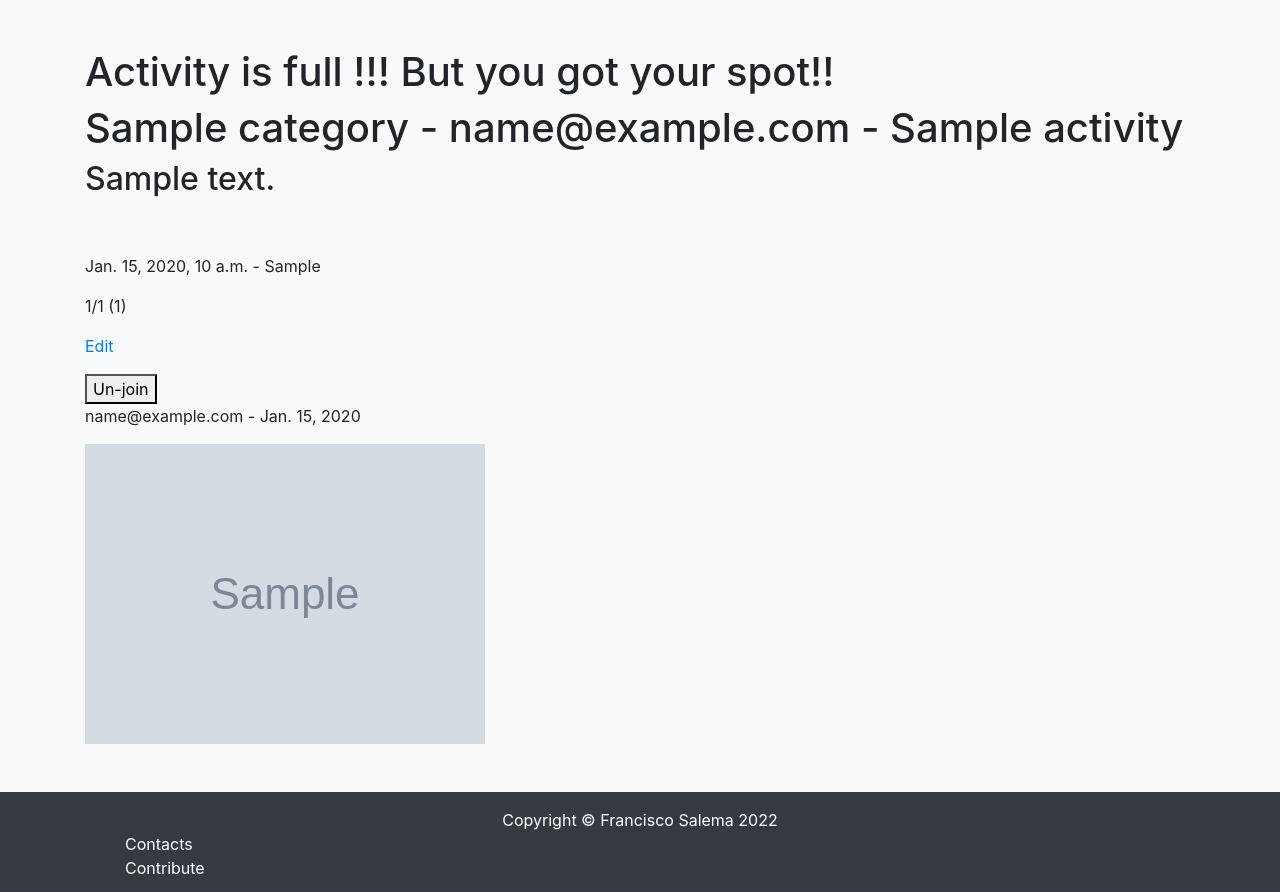
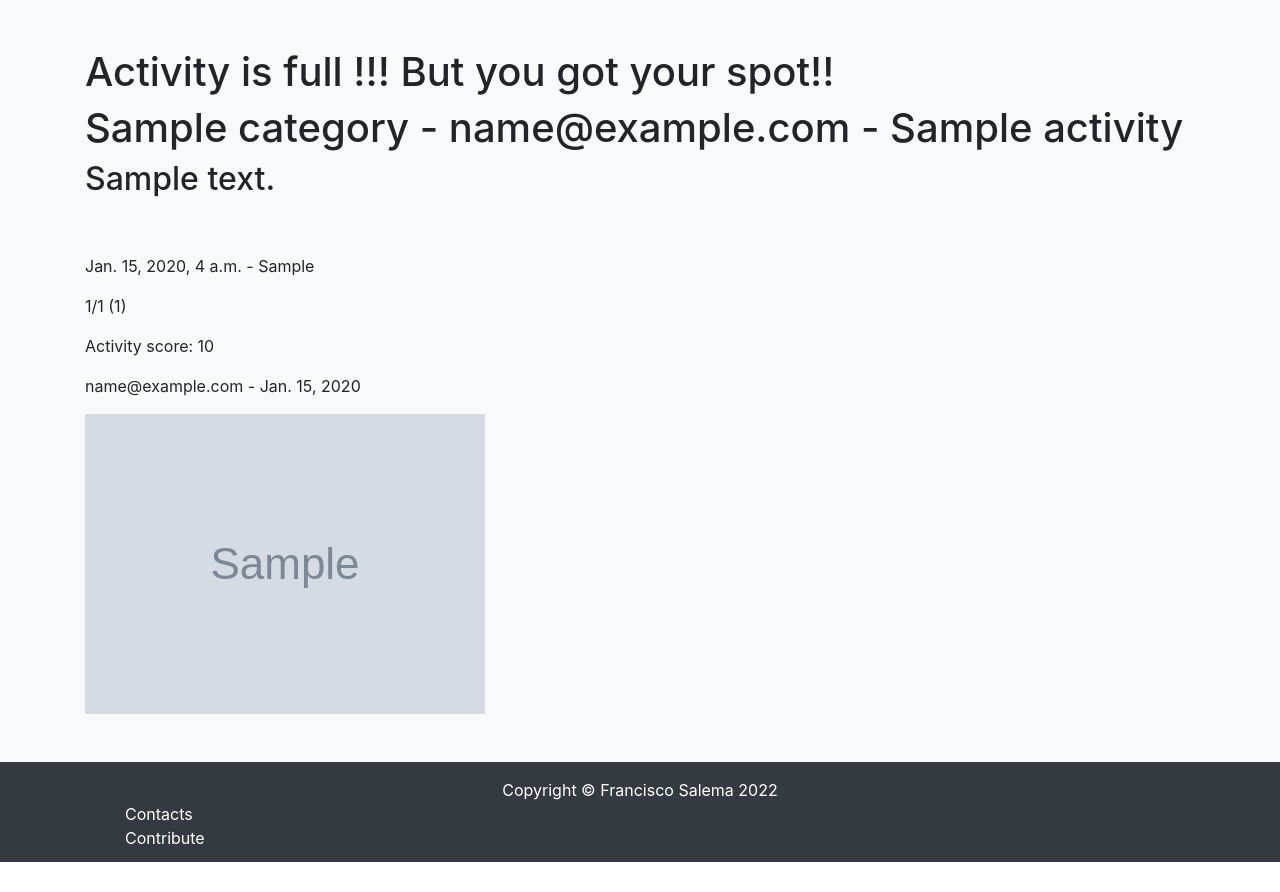
Before and after one commit to fsalemag/django_app, a Django app: page /activities/category/1/1 in a window 1280 px wide. Shown: the part 56-948 px from the top of the page. After the commit the page ends 918 px from the top, so only its background shows below. Run offline with Django 3.2, Linux system fonts and the light colour scheme; a user stored in the database is signed in; tables that the repository leaves empty hold one stand-in row (values such as "Sample post"); grey boxes marked "Sample" are stand-in pictures; parts of the project's set-up code (start-up, migrations or seed data) failed here and were passed over; some libraries are stand-ins or nearby versions.

Commit message:
Added activity score and user score

```diff
--- a/activities/admin.py
+++ b/activities/admin.py
@@ -1,6 +1,7 @@
 from django.contrib import admin
 
-from .models import Activity, Category
+from .models import Activity, Category, ActivityVote
 
 admin.site.register(Activity)
 admin.site.register(Category)
+admin.site.register(ActivityVote)
--- a/activities/models.py
+++ b/activities/models.py
@@ -1,7 +1,11 @@
+from datetime import datetime
+
+from django.core.validators import MaxValueValidator, MinValueValidator
 from django.db import models
+from django.db.models import Sum, Count
+from django.urls import reverse
+
 from users.models import MyUser
-from django.urls import reverse
-from django.core.validators import MaxValueValidator, MinValueValidator
 
 
 class Category(models.Model):
@@ -12,13 +16,19 @@ class Category(models.Model):
         return self.name
 
 
-class FavoriteCategory(models.Model):
-    ...
+class ActivityVote(models.Model):
+    voter = models.ForeignKey(MyUser, on_delete=models.CASCADE, related_name="votes")
+    score = models.PositiveSmallIntegerField(
+        validators=[MinValueValidator(1), MaxValueValidator(5)],
+        null=True
+    )
+    created_on = models.DateTimeField(auto_now_add=True)
 
+    def __str__(self):
+        return f"{self.voter.email}: {self.score} ({self.pk})"
 
-class Tags(models.Model):
-    ...
-
+    def __repr__(self):
+        return f"{self.voter.email}: {self.score} ({self.pk})"
 
 class Activity(models.Model):
     category = models.ForeignKey(Category, on_delete=models.CASCADE)
@@ -39,10 +49,7 @@ class Activity(models.Model):
     waiting_list_enabled = models.BooleanField(default=False)
     waiting_list = models.ManyToManyField(MyUser, related_name="waiting_list", blank=True)
 
-    score = models.PositiveSmallIntegerField(
-        validators=[MinValueValidator(1), MaxValueValidator(5)],
-        null=True
-    )
+    votes = models.ManyToManyField(ActivityVote, related_name="activities_voted", blank=True)
 
     def __str__(self):
         return self.title
@@ -54,6 +61,10 @@ class Activity(models.Model):
     def is_full(self):
         return self.participants.count() >= self.max_n_participants
 
+    @property
+    def is_past(self):
+        return self.time_of_event < datetime.now()
 
-class FavouriteActivity(models.Model):
-    ...
+    @property
+    def score(self):
+        return round(self.votes.aggregate(score=Sum("score")/Count("score")).get("score"), 1)
--- a/activities/templates/activities/activity-detail.html
+++ b/activities/templates/activities/activity-detail.html
@@ -24,11 +24,17 @@
                     {% endif %}
                 </p>
 
+
+                {# EDIT ACTIVITY #}
+                {% if not activity.is_past %}
                     <p>{% if object.creator.email == user.email %}
                         <a href="{% url 'activities-edit-detail' object.category object.id %}">Edit</a>
                     {% endif %}</p>
+                {% endif %}
 
-                {# Handle action user can take#}
+
+                {# Handle action user can take #}
+                {% if not activity.is_past %}
                     {% if user in object.participants.all %}
                         <form class="pointer" method="post"
                               action="{% url 'activities-edit-detail' object.category object.id %}">
@@ -63,18 +69,35 @@
                         </form>
                     {% endif %}
 
+                {# If it is a past activity #}
+                {% else %}
+                    <p>Activity score: {{ activity.score }}</p>
+                    {% if user in object.participants.all and user.pk not in voters %}
+                        <p>Evaluate activity</p>
+                        <form method="post" action="{% url 'activities-edit-detail' object.category object.id %}">
+                            {% csrf_token %}
+                            <select class="form-select" aria-label="Default select example" name="score">
+                                <option value="1">1</option>
+                                <option value="2">2</option>
+                                <option value="3">3</option>
+                                <option value="4">4</option>
+                                <option value="5">5</option>
+                            </select>
+                            <input type="submit" value="Submit">
+                            <input type="hidden" name="action" value="vote">
+                        </form>
+                    {% endif %}
+                {% endif %}
+
+
                 {# DISPLAY CURRENT USERS 🙂 #}
                 {% for profile in profiles %}
                     <div>
                         <p>{{ profile.user.email }} - {{ profile.date_of_birth }}</p>
                         <img src="{{ profile.profile_picture.url }}" alt="">
-
-
                     </div>
                 {% endfor %}
-
             </div>
         </div>
-
     </main>
 {% endblock %}
--- a/activities/views.py
+++ b/activities/views.py
@@ -5,7 +5,7 @@ from django.views.generic import DetailView
 from django.views.generic.edit import UpdateView, CreateView
 from django.urls import reverse_lazy, reverse
 from django.db.models import Count
-from .models import Activity, Category
+from .models import Activity, Category, ActivityVote
 from .forms import ActivityForm
 from users.models import UserProfile
 
@@ -67,6 +67,9 @@ class ActivityDetailView(DetailView):
         participants = context["activity"].participants.all()
         context["profiles"] = UserProfile.objects.filter(user__in=participants)
 
+        votes = context["activity"].votes.all()
+        context["votes"] = votes
+        context["voters"] = votes.values_list("voter", flat=True)
         return context
 
 
@@ -132,6 +135,16 @@ class ActivityEditDetailView(UpdateView):
             activity.waiting_list.add(request.user)
             return redirect(reverse("activities-detail", kwargs=kwargs), permanent=True)
 
+        # Add vote
+        elif request.POST.get("action", "") == "vote":
+            vote = ActivityVote.objects.create(
+                voter=self.request.user,
+                score=request.POST.get("score")
+            )
+            print(request.POST)
+            activity.votes.add(vote)
+            return redirect(reverse("activities-detail", kwargs=kwargs), permanent=True)
+
         # Normal form to update activity with self.fields
         else:
             return super().post(request, *args, **kwargs)
--- a/users/models.py
+++ b/users/models.py
@@ -1,10 +1,11 @@
+from django.db.models import F
 import os
 from datetime import datetime
 
 from PIL import Image
 from django.contrib.auth.models import AbstractUser, BaseUserManager
 from django.db import models
-from django.db.models import Sum
+from django.db.models import Sum, Count, Avg
 from django.db.models.signals import pre_save
 from django.dispatch import receiver
 from django.urls import reverse
@@ -89,7 +90,6 @@ class UserProfile(models.Model):
     def activities(self):
         return self.user.activities.filter(time_of_event__gt=datetime.now())
 
-
     @property
     def activities_completed(self):
         return self.user.activities.filter(time_of_event__lte=datetime.now())
@@ -99,11 +99,10 @@ class UserProfile(models.Model):
         return self.user.activities_created.filter(time_of_event__lte=datetime.now())
 
     @property
-    def score(self):
-        sum_score = self.activities_created.aggregate(Sum("score")) .get("score__sum")
-        n_non_null_scores = self.activities_completed.filter(score__isnull=False).count()
-        return round(sum_score / n_non_null_scores, 1)
-
+    def score_avg(self):
+        voted_activities = self.activities_created.filter(votes__isnull=False)
+        scores = voted_activities.annotate(activity_score=Sum("votes__score") / Count("votes"))
+        return round(scores.aggregate(Avg('activity_score')).get("activity_score__avg"), 1)
 
 
     class Meta:
--- a/users/templates/users/profile.html
+++ b/users/templates/users/profile.html
@@ -17,7 +17,7 @@
         <p>Activities enlisted: {{ user_profile.activities.count }}</p>
         <p>Activities completed: {{ user_profile.activities_completed.count }}</p>
         <p>Activities hosted: {{ user_profile.activities_created.count }}</p>
-        <p>Score: {{ user_profile.score }}</p>
+        <p>Score: {{ user_profile.score_avg }}</p>
     </div>
   </div>
 
--- a/website/settings.py
+++ b/website/settings.py
@@ -111,7 +111,8 @@ AUTH_PASSWORD_VALIDATORS = [
 ]
 
 LANGUAGE_CODE = 'en-us'
-TIME_ZONE = 'UTC'
+# TIME_ZONE = 'UTC'
+USE_TZ = False
 USE_I18N = True
 USE_L10N = True
 USE_TZ = True
```
Also changed, not shown: README.md, activities/migrations/0011_auto_20220703_0842.py (added), activities/migrations/0012_auto_20220703_0945.py (added), activities/migrations/0013_alter_activity_votes.py (added), users/migrations/0005_alter_userprofile_user.py (added). Lines whose indentation alone changed are shown as unchanged.
